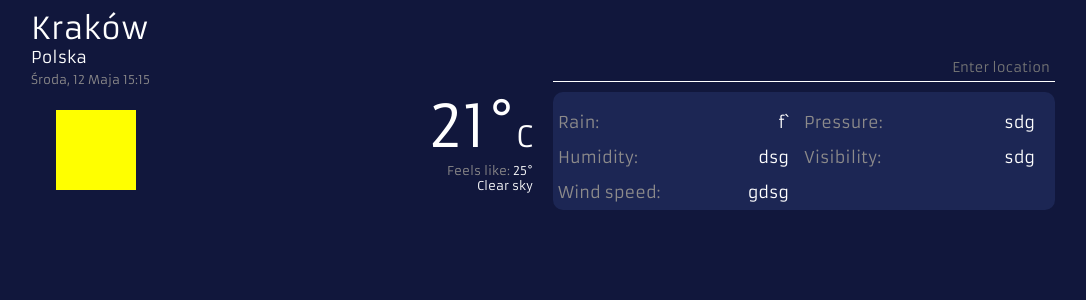
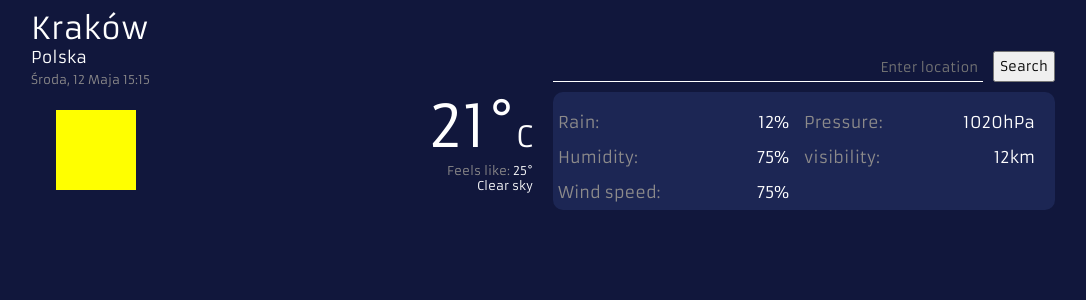
Before and after one commit to kuba00030/Weather-App, a React (Create React App) app: page / in a window 1280 px wide. Shown: the top 300 px of the page, without its empty margins (97-1183 px from the left). Built offline with nearby package versions, Linux system fonts and the light colour scheme.

Commit message:
companents that displays weather on the top(right), button for serachiing location with no functionality yet

```diff
--- /dev/null
+++ b/src/components/top/SearchWeatherButton.tsx
@@ -0,0 +1,14 @@
+const SearchWeatherButton = () => {
+  return (
+    <button
+      className="Search-button"
+      onClick={() => {
+        console.log("Here is a place for function");
+      }}
+    >
+      Search
+    </button>
+  );
+};
+
+export { SearchWeatherButton };
--- a/src/components/top/Top.tsx
+++ b/src/components/top/Top.tsx
@@ -1,4 +1,7 @@
+import { SearchWeatherButton } from "./SearchWeatherButton";
 import "./top.css";
+import { TopWeatherDetails } from "./TopWeatherDetails";
+import { WeatherDetails } from "./WeatherDetails";
 
 const Top = () => {
   return (
@@ -26,28 +29,44 @@ const Top = () => {
       </div>
       <div className="Top-right">
         <div className="Search-bar-container">
-          <input id="given-location" type="text" placeholder="Enter location" />
+          <input
+            id="given-location"
+            type="text"
+            placeholder="Enter location"
+            onKeyUp={(e) => {
+              if (e.code === "Enter") {
+                console.log("Here is a place for a function");
+              }
+            }}
+          />
+          <SearchWeatherButton />
         </div>
         <div className="Top-right-weather-details">
-          <div className="Left-details">
-            <div className="details">
-              Rain:<span>f`</span>
-            </div>
-            <div className="details">
-              Humidity:<span>dsg</span>
-            </div>
-            <div className="details">
-              Wind speed:<span>gdsg</span>
-            </div>
-          </div>
-          <div className="Right-details">
-            <div className="details">
-              Pressure:<span>sdg</span>
-            </div>
-            <div className="details">
-              Visibility:<span>sdg</span>
-            </div>
-          </div>
+          <TopWeatherDetails
+            detailsToBeRendered={[
+              { parameter: "Rain", parameterValue: 12, parameterUnit: "%" },
+              { parameter: "Humidity", parameterValue: 75, parameterUnit: "%" },
+              {
+                parameter: "Wind speed",
+                parameterValue: 75,
+                parameterUnit: "%",
+              },
+            ]}
+          />
+          <TopWeatherDetails
+            detailsToBeRendered={[
+              {
+                parameter: "Pressure",
+                parameterValue: 1020,
+                parameterUnit: "hPa",
+              },
+              {
+                parameter: "visibility",
+                parameterValue: 12,
+                parameterUnit: "km",
+              },
+            ]}
+          />
         </div>
       </div>
     </div>
--- /dev/null
+++ b/src/components/top/TopWeatherDetails.tsx
@@ -0,0 +1,36 @@
+import { WeatherDetails } from "./WeatherDetails";
+export { TopWeatherDetails };
+
+interface TopWeatherDetailstProps {
+  detailsToBeRendered: {
+    parameter: string;
+    parameterValue: number | string;
+    parameterUnit: string;
+  }[];
+}
+
+interface PropsItem {
+  parameter: string;
+  parameterValue: string | number;
+  parameterUnit: string;
+}
+
+const TopWeatherDetails: React.FC<TopWeatherDetailstProps> = ({
+  detailsToBeRendered,
+}) => {
+  const props: PropsItem[] = [...detailsToBeRendered];
+
+  let itemsToBeRendered: any = [];
+
+  props.forEach((item: PropsItem, index: number) => {
+    itemsToBeRendered.push(
+      <WeatherDetails
+        key={index}
+        parameter={item.parameter}
+        parameterValue={item.parameterValue}
+        parameterUnit={item.parameterUnit}
+      />
+    );
+  });
+  return <div className="Top-weather-right-details">{itemsToBeRendered}</div>;
+};
--- /dev/null
+++ b/src/components/top/WeatherDetails.tsx
@@ -0,0 +1,24 @@
+import React from "react";
+interface ParameterProps {
+  parameter: string;
+  parameterValue: string | number;
+  parameterUnit: string;
+}
+
+const WeatherDetails: React.FC<ParameterProps> = ({
+  parameter,
+  parameterValue,
+  parameterUnit,
+}) => {
+  return (
+    <div className="details">
+      {parameter}:
+      <span>
+        {parameterValue}
+        {parameterUnit}
+      </span>
+    </div>
+  );
+};
+
+export { WeatherDetails };
--- a/src/components/top/top.css
+++ b/src/components/top/top.css
@@ -87,6 +87,7 @@
 
 .Search-bar-container {
   display: flex;
+  flex-direction: row;
   height: clamp(20px, 10vw, 40%);
   box-sizing: border-box;
   align-items: flex-end;
@@ -94,12 +95,18 @@
 
 input {
   text-align: end;
-  width: 100%;
+  flex: 1;
   padding: 0px 5px 5px 5px;
   background-color: transparent;
   outline: none;
   border: none;
   border-bottom: solid white 1px;
+}
+
+.Search-button {
+  color: black;
+  padding: 5px;
+  margin-left: 10px;
 }
 
 .Top-right-weather-details {
@@ -110,8 +117,7 @@ input {
   background-color: rgb(28, 38, 84);
   border-radius: 10px;
 }
-.Left-details,
-.Right-details {
+.Top-weather-right-details {
   width: 50%;
 }
 
--- a/src/index.tsx
+++ b/src/index.tsx
@@ -6,11 +6,7 @@ import App from "./App";
 const root = ReactDOM.createRoot(
   document.getElementById("root") as HTMLElement
 );
-root.render(
-  <React.StrictMode>
-    <App />
-  </React.StrictMode>
-);
+root.render(<App />);
 
 // If you want to start measuring performance in your app, pass a function
 // to log results (for example: reportWebVitals(console.log))
```
